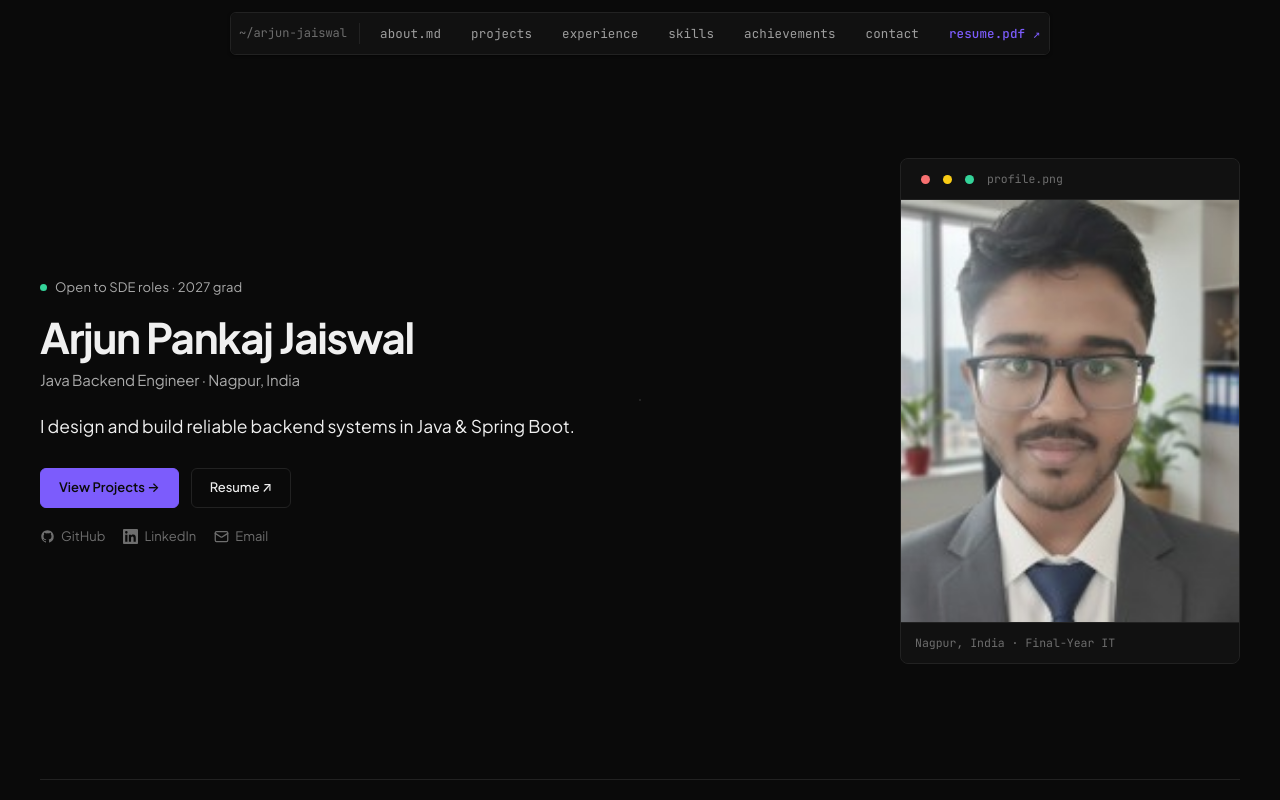
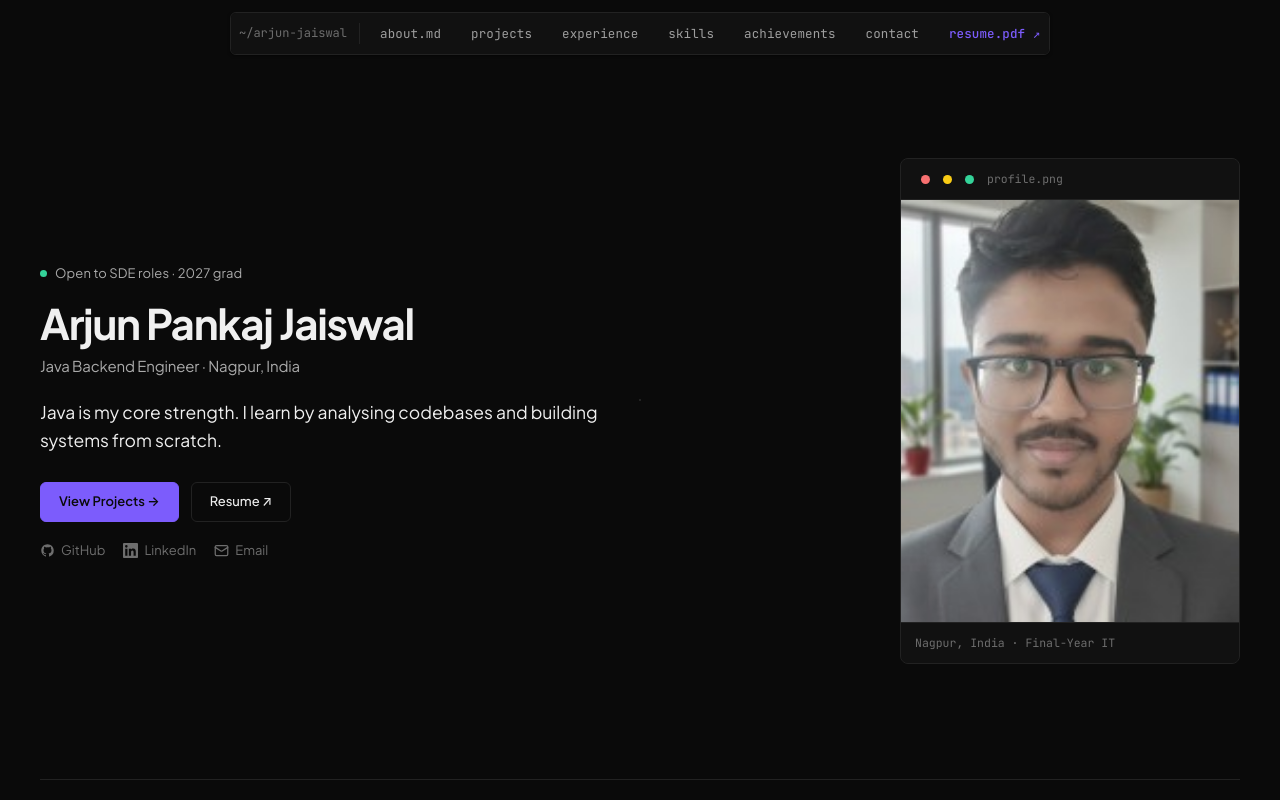
Before and after one commit to arjunpjaiswal/ArjunPortolio, a React (Vite) app: page / in a window 1280 px wide. Shown: the top 800 px of the page. Built offline with nearby package versions, Linux system fonts and the light colour scheme.

Commit message:
content(hero): update tagline statement text

```diff
--- a/src/pages/Home.jsx
+++ b/src/pages/Home.jsx
@@ -134,7 +134,7 @@ export default function Home(){
             <p className="hero-subtitle">Java Backend Engineer · Nagpur, India</p>
 
             <p className="hero-statement">
-              I design and build reliable backend systems in Java &amp; Spring Boot.
+              Java is my core strength. I learn by analysing codebases and building systems from scratch.
             </p>
 
             <div className="hero-actions">
```
